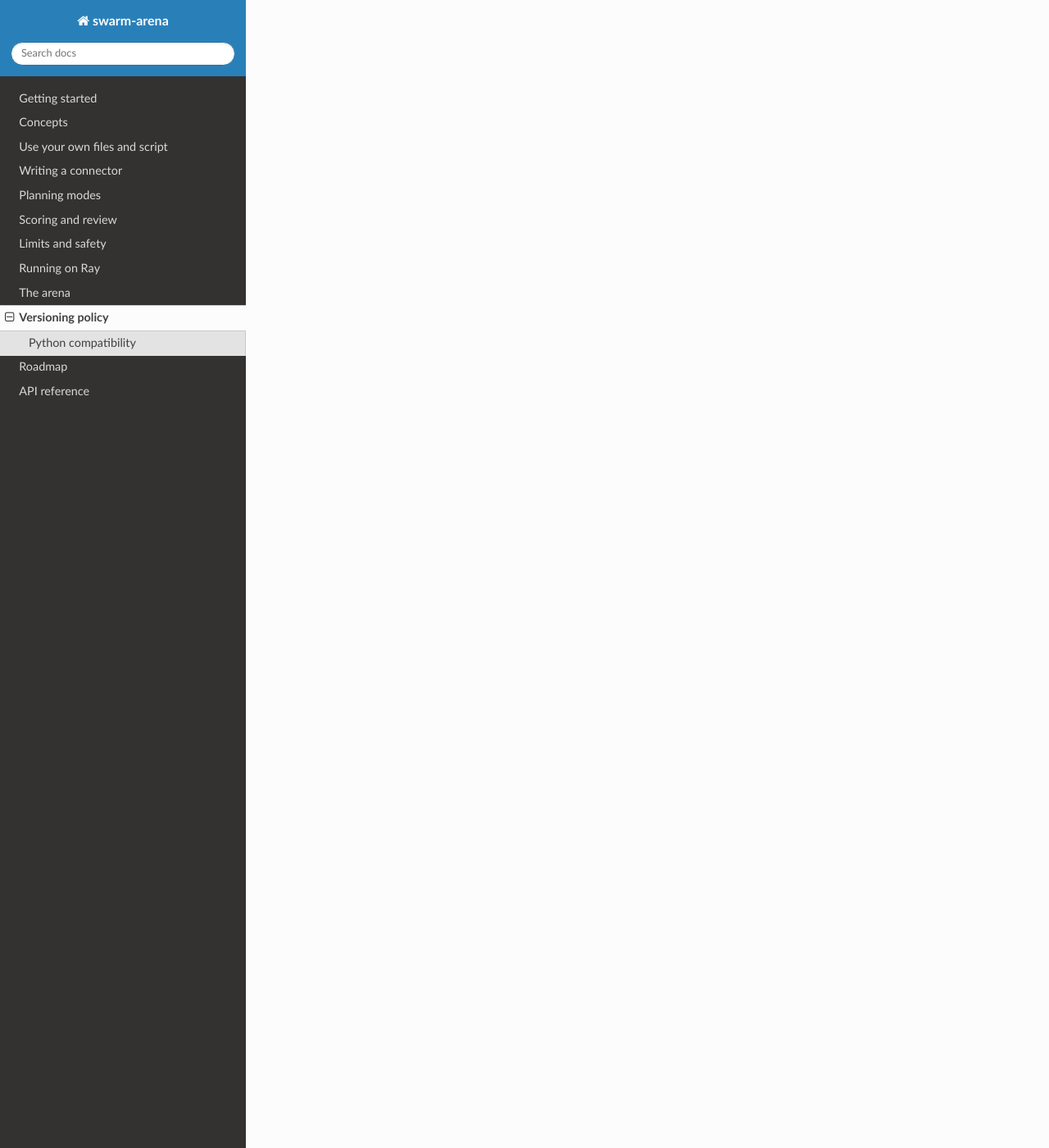
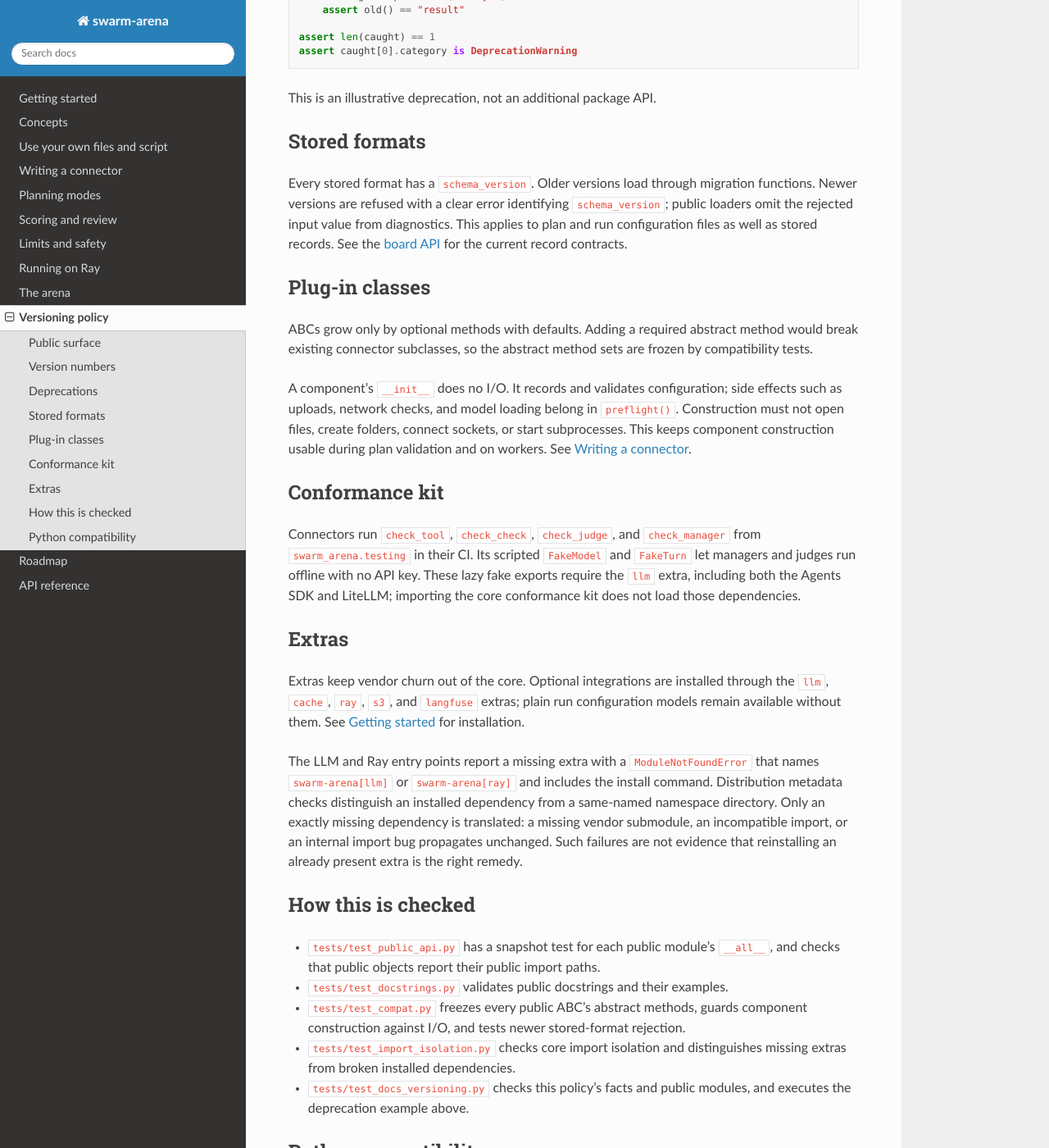
Before and after one commit to shreyasvinaya/swarm-arena, a Sphinx documentation site: the page built from docs/versioning.md, in a window 1280 px wide and 1400 px high, scrolled down 1485 px. Shown: the whole window at 82% size. Built offline with Sphinx 7.4.7 and the Read the Docs theme 3.1.0, drawn with Linux system fonts in a browser that asks for light colours; some of the changed text lies outside the part shown.

Commit message:
test(compat): enforce §9 rules and write the versioning policy
Freeze public ABCs and test construction, schema refusal, and optional import isolation to protect connector compatibility.

Document the versioning policy with a runnable deprecation example and register its compatibility coverage in roadmap R3.2.

````diff
--- a/docs/versioning.md
+++ b/docs/versioning.md
@@ -1,9 +1,124 @@
 # Versioning policy
 
-This package is in prerelease development. Stored records carry a
-`schema_version` and reject newer unsupported formats. See the
-[board API](api/board.md) for the current record contracts. A stable release
-compatibility policy will accompany the first stable release.
+## Public surface
+
+Everything in the `__all__` of the top level and these public modules is public:
+
+| Module | Purpose |
+| --- | --- |
+| `swarm_arena` | Plans, run configuration, built-in components, and running a swarm |
+| `swarm_arena.tool` | Tool contracts, requests, outputs, and file references |
+| `swarm_arena.scoring` | Checks, judges, combined scoring, and human review |
+| `swarm_arena.manager` | Manager contracts and round reports |
+| `swarm_arena.planning` | Planners, policies, history, and decisions |
+| `swarm_arena.board` | Arena storage, board views, candidates, and learnings |
+| `swarm_arena.executor` | Executor contracts, local execution, and jobs |
+| `swarm_arena.config` | Model catalogs and optional run settings |
+| `swarm_arena.llm` | Optional LLM managers, planners, judges, and curators |
+| `swarm_arena.ray` | Optional Ray execution |
+| `swarm_arena.protocol` | Messages, parts, artifacts, and task states |
+| `swarm_arena.testing` | Connector conformance checks and offline test helpers |
+
+Everything else is private. Import through these modules rather than relying on
+implementation paths. The [API reference](api/index.md) lists their exports.
+Each module has an `__all__` snapshot test. In 0.x, public names can change only
+after the deprecation period below.
+
+## Version numbers
+
+Follow SemVer. In 0.x, breaking changes bump the minor version and are listed in
+`CHANGELOG.md`. Release 1.0 after both connectors have run real campaigns.
+
+For upstream dependencies, an upper bound is raised only after the weekly
+upstream job passes on the newer release. A passing job is evidence for reviewing
+the bound; it does not itself change the supported dependency range.
+
+## Deprecations
+
+Before removing a public name, ship one minor release with a
+`DeprecationWarning`. Use `typing_extensions.deprecated` so callers and type
+checkers can see the replacement and planned removal. For example, a name
+deprecated in 0.2 can be removed in 0.3:
+
+```python
+import warnings
+
+from typing_extensions import deprecated
+
+
+def new() -> str:
+    return "result"
+
+
+@deprecated("old() is replaced by new(); removed in 0.3", category=DeprecationWarning)
+def old() -> str:
+    return new()
+
+
+with warnings.catch_warnings(record=True) as caught:
+    warnings.simplefilter("always")
+    assert old() == "result"
+
+assert len(caught) == 1
+assert caught[0].category is DeprecationWarning
+```
+
+This is an illustrative deprecation, not an additional package API.
+
+## Stored formats
+
+Every stored format has a `schema_version`. Older versions load through
+migration functions. Newer versions are refused with a clear error identifying
+`schema_version`; public loaders omit the rejected input value from diagnostics.
+This applies to plan and run configuration files as well as stored records. See
+the [board API](api/board.md) for the current record contracts.
+
+## Plug-in classes
+
+ABCs grow only by optional methods with defaults. Adding a required abstract
+method would break existing connector subclasses, so the abstract method sets
+are frozen by compatibility tests.
+
+A component's `__init__` does no I/O. It records and validates configuration;
+side effects such as uploads, network checks, and model loading belong in
+`preflight()`. Construction must not open files, create folders, connect sockets,
+or start subprocesses. This keeps component construction usable during plan
+validation and on workers. See [Writing a connector](writing-a-connector.md).
+
+## Conformance kit
+
+Connectors run `check_tool`, `check_check`, `check_judge`, and `check_manager`
+from `swarm_arena.testing` in their CI. Its scripted `FakeModel` and `FakeTurn`
+let managers and judges run offline with no API key. These lazy fake exports
+require the `llm` extra, including both the Agents SDK and LiteLLM; importing the
+core conformance kit does not load those dependencies.
+
+## Extras
+
+Extras keep vendor churn out of the core. Optional integrations are installed
+through the `llm`, `cache`, `ray`, `s3`, and `langfuse` extras; plain run
+configuration models remain available without them. See
+[Getting started](getting-started.md) for installation.
+
+The LLM and Ray entry points report a missing extra with a
+`ModuleNotFoundError` that names `swarm-arena[llm]` or `swarm-arena[ray]` and
+includes the install command. Distribution metadata checks distinguish an
+installed dependency from a same-named namespace directory. Only an exactly
+missing dependency is translated: a missing vendor submodule, an incompatible
+import, or an internal import bug propagates unchanged. Such failures are not
+evidence that reinstalling an already present extra is the right remedy.
+
+## How this is checked
+
+- `tests/test_public_api.py` has a snapshot test for each public module's
+  `__all__`, and checks that public objects report their public import paths.
+- `tests/test_docstrings.py` validates public docstrings and their examples.
+- `tests/test_compat.py` freezes every public ABC's abstract methods, guards
+  component construction against I/O, and tests newer stored-format rejection.
+- `tests/test_import_isolation.py` checks core import isolation and distinguishes
+  missing extras from broken installed dependencies.
+- `tests/test_docs_versioning.py` checks this policy's facts and public modules,
+  and executes the deprecation example above.
 
 ## Python compatibility
 
````
Also changed, not shown: docs/superpowers/plans/2026-10-18-swarm-arena-roadmap.md (+1 -0 lines), 4 other files.
